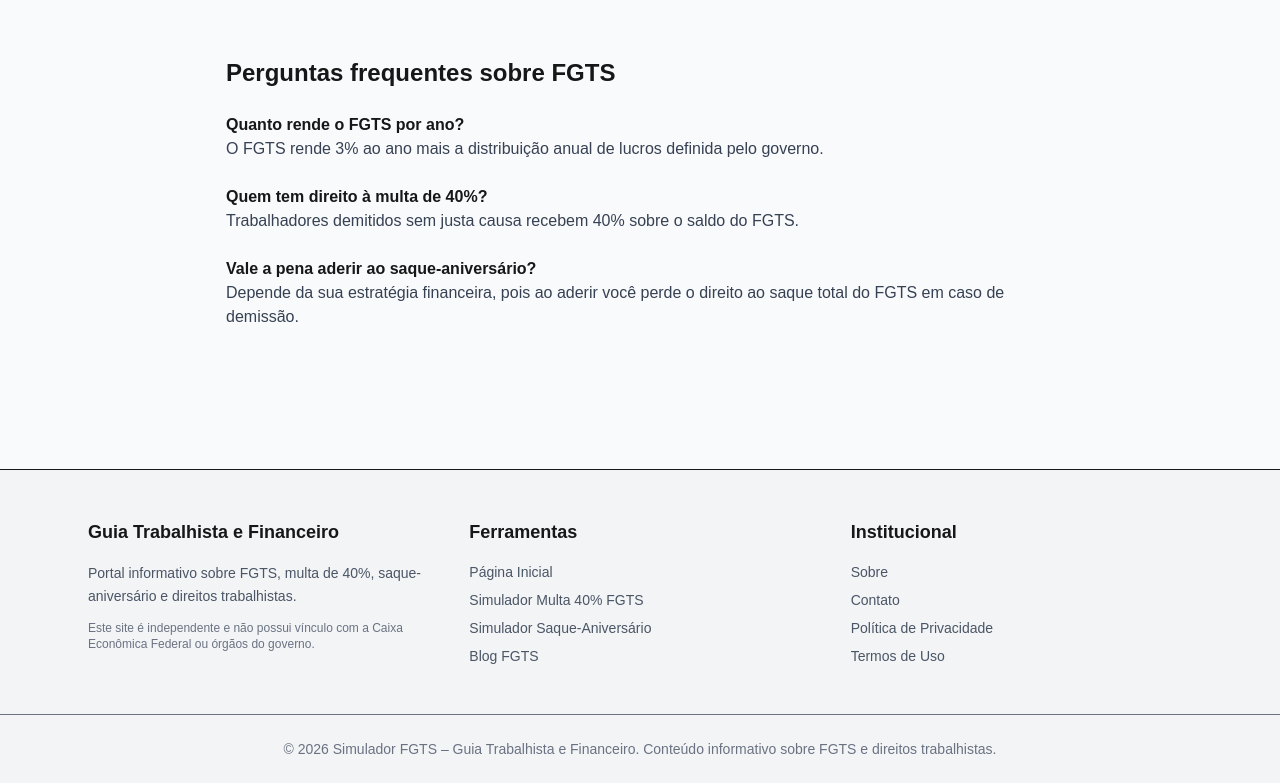
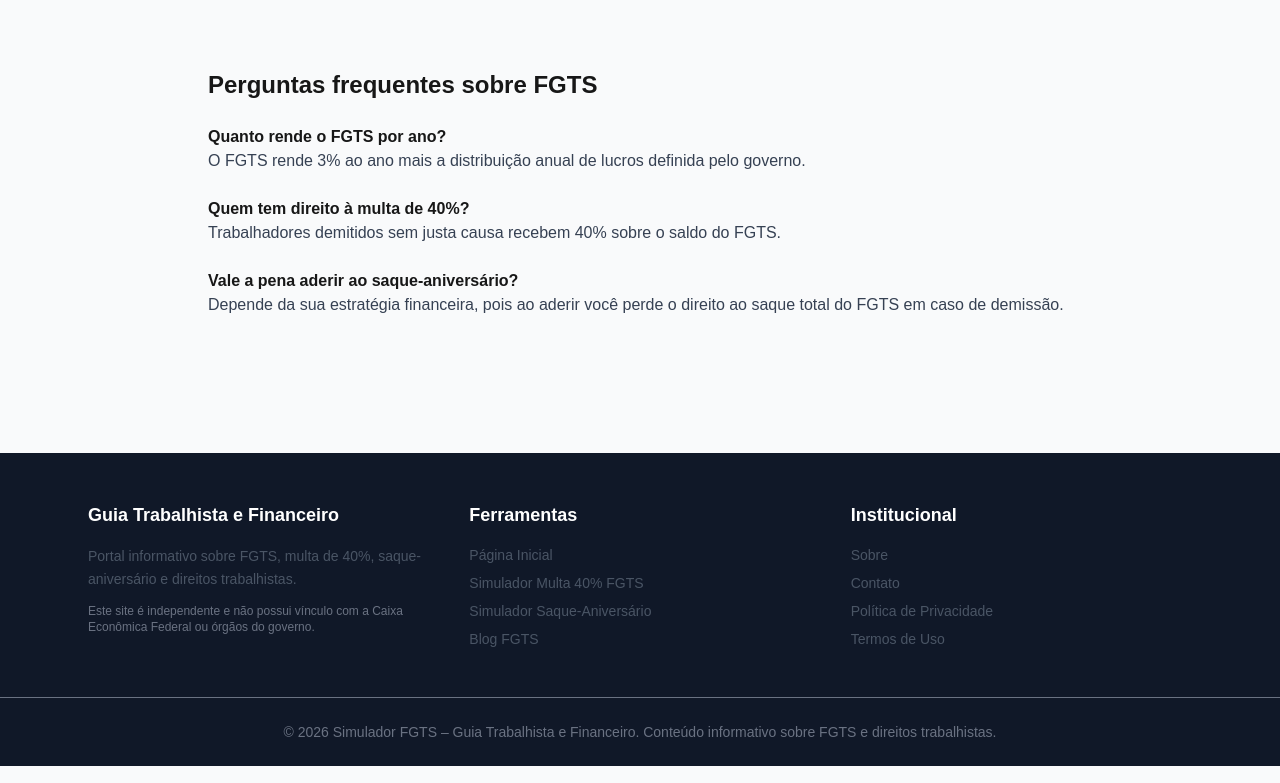
Before and after one commit to gustavo-fonseca-valle/simulador-fgts, a Next.js app: page / in a window 1280 px wide. Shown: the part 1071-1854 px from the top of the page. Built offline with nearby package versions, Linux system fonts and the light colour scheme.

Commit message:
Alterando cor de fundo so site

```diff
--- a/app/layout.tsx
+++ b/app/layout.tsx
@@ -73,10 +73,10 @@ export default function RootLayout({
           }}
         />
       </head>
-      <body>
+      <body className="bg-gray-50 text-gray-900">
         <Header />
 
-        <main style={{ maxWidth: 900, margin: "0 auto", padding: 20 }}>
+        <main className="max-w-5xl mx-auto px-6 py-8">
           {children}
         </main>
 
--- a/components/Footer.tsx
+++ b/components/Footer.tsx
@@ -2,7 +2,7 @@ import Link from "next/link"
 
 export default function Footer() {
   return (
-    <footer className="bg-gray-100 border-t mt-20">
+    <footer className="bg-gray-900 text-white mt-16">
       <div className="max-w-6xl mx-auto px-6 py-12 grid md:grid-cols-3 gap-10">
 
         {/* Sobre */}
```
